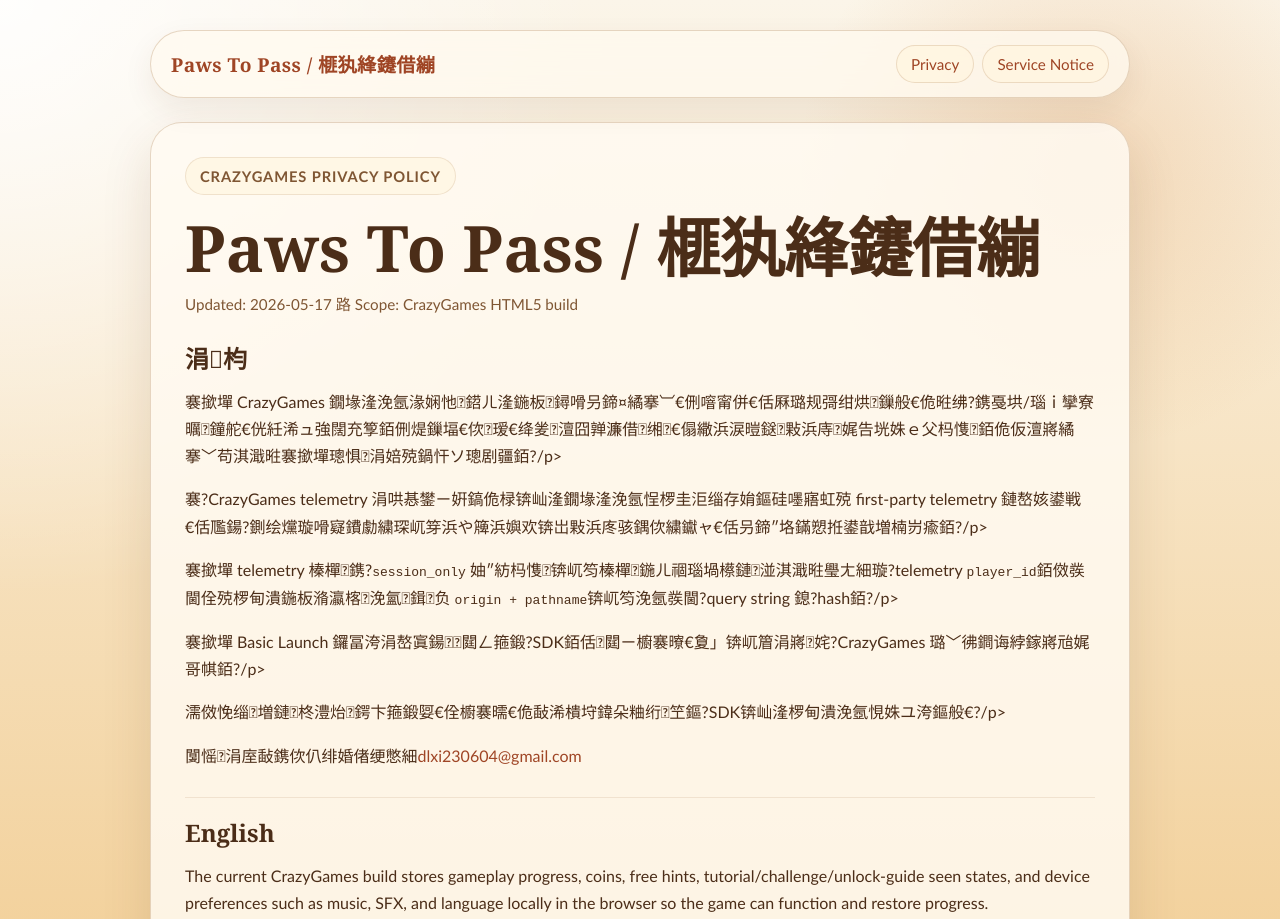
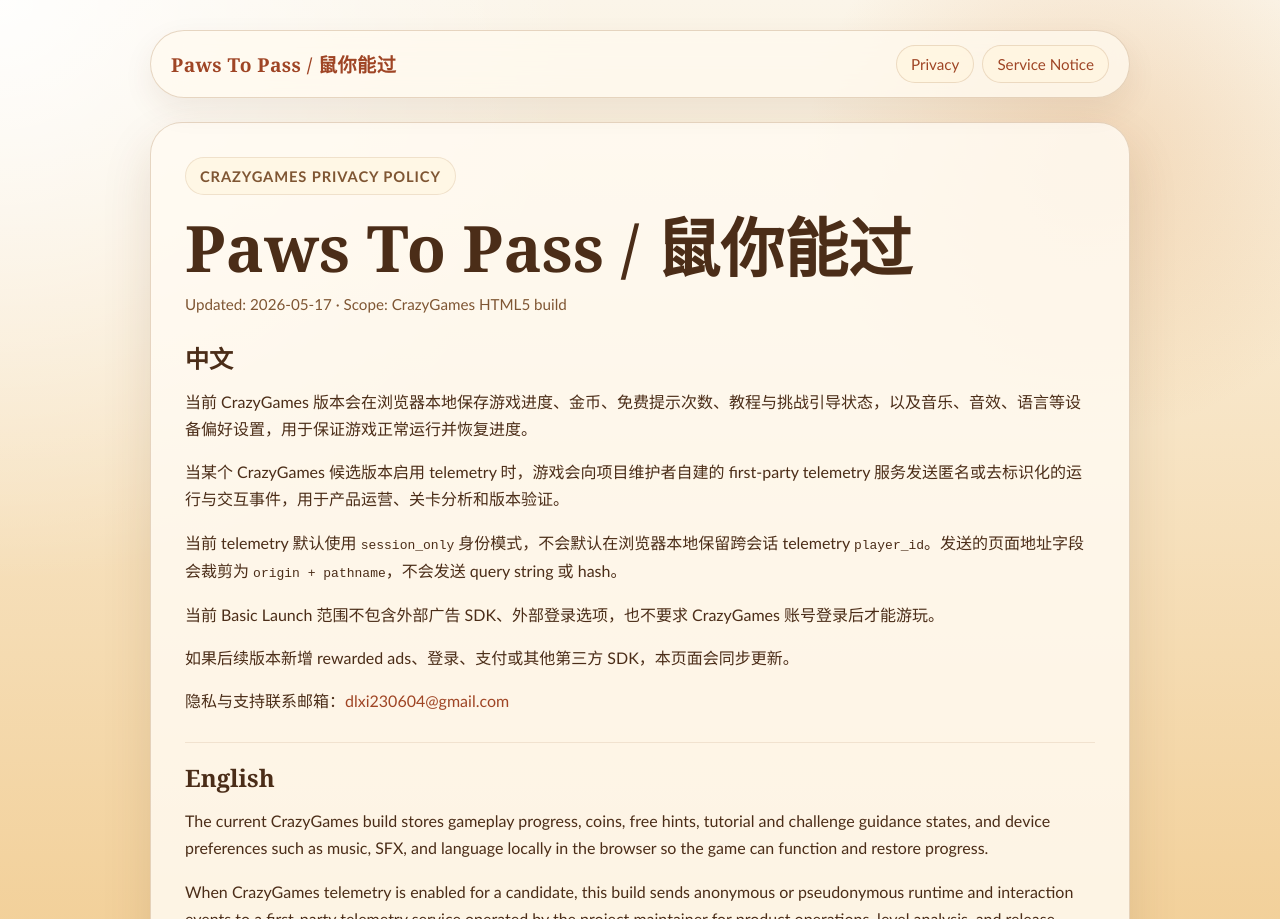
Before and after one commit to JianxuChen/pawstopass-public-site, a plain HTML site: page crazygames-privacy-policy.html in a window 1280 px wide. Shown: the top 919 px of the page. Drawn offline with Linux system fonts and the light colour scheme.

Commit message:
fix: restore utf-8 text for CrazyGames public pages

```diff
--- a/crazygames-privacy-policy.html
+++ b/crazygames-privacy-policy.html
@@ -1,5 +1,5 @@
 <!doctype html>
-<html lang="en">
+<html lang="zh-CN">
 <head>
   <meta charset="utf-8">
   <meta name="viewport" content="width=device-width, initial-scale=1">
@@ -9,7 +9,7 @@
 <body>
   <main class="page">
     <header class="topbar">
-      <div class="brand"><a href="index.html">Paws To Pass / 榧犱綘鑳借繃</a></div>
+      <div class="brand"><a href="index.html">Paws To Pass / 鼠你能过</a></div>
       <nav class="nav">
         <a href="crazygames-privacy-policy.html">Privacy</a>
         <a href="crazygames-third-party-sdk.html">Service Notice</a>
@@ -17,22 +17,22 @@
     </header>
     <article class="article">
       <div class="kicker">CrazyGames Privacy Policy</div>
-      <h1>Paws To Pass / 榧犱綘鑳借繃</h1>
-      <p class="meta">Updated: 2026-05-17 路 Scope: CrazyGames HTML5 build</p>
+      <h1>Paws To Pass / 鼠你能过</h1>
+      <p class="meta">Updated: 2026-05-17 · Scope: CrazyGames HTML5 build</p>
 
       <section class="section">
-        <h2>涓枃</h2>
-        <p>褰撳墠 CrazyGames 鐗堟湰浼氬湪娴忚鍣ㄦ湰鍦板鐞嗗叧鍗¤繘搴︺€侀噾甯併€佸厤璐规彁绀烘鏁般€佹暀绋?鎸戞垬/瑙ｉ攣寮曞鐘舵€侊紝浠ュ強闊充箰銆侀煶鏁堛€佽瑷€绛夎澶囧亸濂借缃€傝繖浜涙暟鎹敤浜庤娓告垙姝ｅ父杩愯銆佹仮澶嶈繘搴﹀苟淇濈暀褰撳墠璁惧涓婄殑鍋忓ソ璁剧疆銆?/p>
-        <p>褰?CrazyGames telemetry 涓哄惎鐢ㄧ姸鎬佹椂锛屾湰鐗堟湰浼氬悜椤圭洰缁存姢鏂硅嚜寤虹殑 first-party telemetry 鏈嶅姟鍙戦€佸尶鍚?鍘绘爣璇嗗寲鐨勮繍琛屼笌浜や簰浜嬩欢锛岀敤浜庝骇鍝佽繍钀ャ€佸叧鍗″垎鏋愬拰鍙戠増楠岃瘉銆?/p>
-        <p>褰撳墠 telemetry 榛樿鎸?<code>session_only</code> 妯″紡杩愯锛屼笉榛樿鍦ㄦ祻瑙堝櫒鏈湴淇濈暀璺ㄤ細璇?telemetry <code>player_id</code>銆傚彂閫佺殑椤甸潰鍦板潃瀛楁浼氳鍓负 <code>origin + pathname</code>锛屼笉浼氬彂閫?query string 鎴?hash銆?/p>
-        <p>褰撳墠 Basic Launch 鑼冨洿涓嶅寘鍚閮ㄥ箍鍛?SDK銆佸閮ㄧ櫥褰曢€夐」锛屼篃涓嶈姹?CrazyGames 璐﹀彿鐧诲綍鎵嶈兘娓哥帺銆?/p>
-        <p>濡傚悗缁増鏈柊澧炲鍔卞箍鍛娿€佺櫥褰曘€佹敮浠樻垨鍏朵粬绗笁鏂?SDK锛屾湰椤甸潰浼氬悓姝ユ洿鏂般€?/p>
-        <p>闅愮涓庢敮鎸佽仈绯婚偖绠憋細<a href="mailto:dlxi230604@gmail.com">dlxi230604@gmail.com</a></p>
+        <h2>中文</h2>
+        <p>当前 CrazyGames 版本会在浏览器本地保存游戏进度、金币、免费提示次数、教程与挑战引导状态，以及音乐、音效、语言等设备偏好设置，用于保证游戏正常运行并恢复进度。</p>
+        <p>当某个 CrazyGames 候选版本启用 telemetry 时，游戏会向项目维护者自建的 first-party telemetry 服务发送匿名或去标识化的运行与交互事件，用于产品运营、关卡分析和版本验证。</p>
+        <p>当前 telemetry 默认使用 <code>session_only</code> 身份模式，不会默认在浏览器本地保留跨会话 telemetry <code>player_id</code>。发送的页面地址字段会裁剪为 <code>origin + pathname</code>，不会发送 query string 或 hash。</p>
+        <p>当前 Basic Launch 范围不包含外部广告 SDK、外部登录选项，也不要求 CrazyGames 账号登录后才能游玩。</p>
+        <p>如果后续版本新增 rewarded ads、登录、支付或其他第三方 SDK，本页面会同步更新。</p>
+        <p>隐私与支持联系邮箱：<a href="mailto:dlxi230604@gmail.com">dlxi230604@gmail.com</a></p>
       </section>
 
       <section class="section">
         <h2>English</h2>
-        <p>The current CrazyGames build stores gameplay progress, coins, free hints, tutorial/challenge/unlock-guide seen states, and device preferences such as music, SFX, and language locally in the browser so the game can function and restore progress.</p>
+        <p>The current CrazyGames build stores gameplay progress, coins, free hints, tutorial and challenge guidance states, and device preferences such as music, SFX, and language locally in the browser so the game can function and restore progress.</p>
         <p>When CrazyGames telemetry is enabled for a candidate, this build sends anonymous or pseudonymous runtime and interaction events to a first-party telemetry service operated by the project maintainer for product operations, level analysis, and release verification.</p>
         <p>The current telemetry posture uses <code>session_only</code> identity and does not keep a cross-session telemetry <code>player_id</code> in browser storage by default. Browser address fields are trimmed to <code>origin + pathname</code>; query strings and hashes are not sent.</p>
         <p>The current Basic Launch scope does not include external ad SDKs or external login options, and it does not require CrazyGames account sign-in before play.</p>
```
Also changed, not shown: crazygames-third-party-sdk.html (+4 -4 lines).
